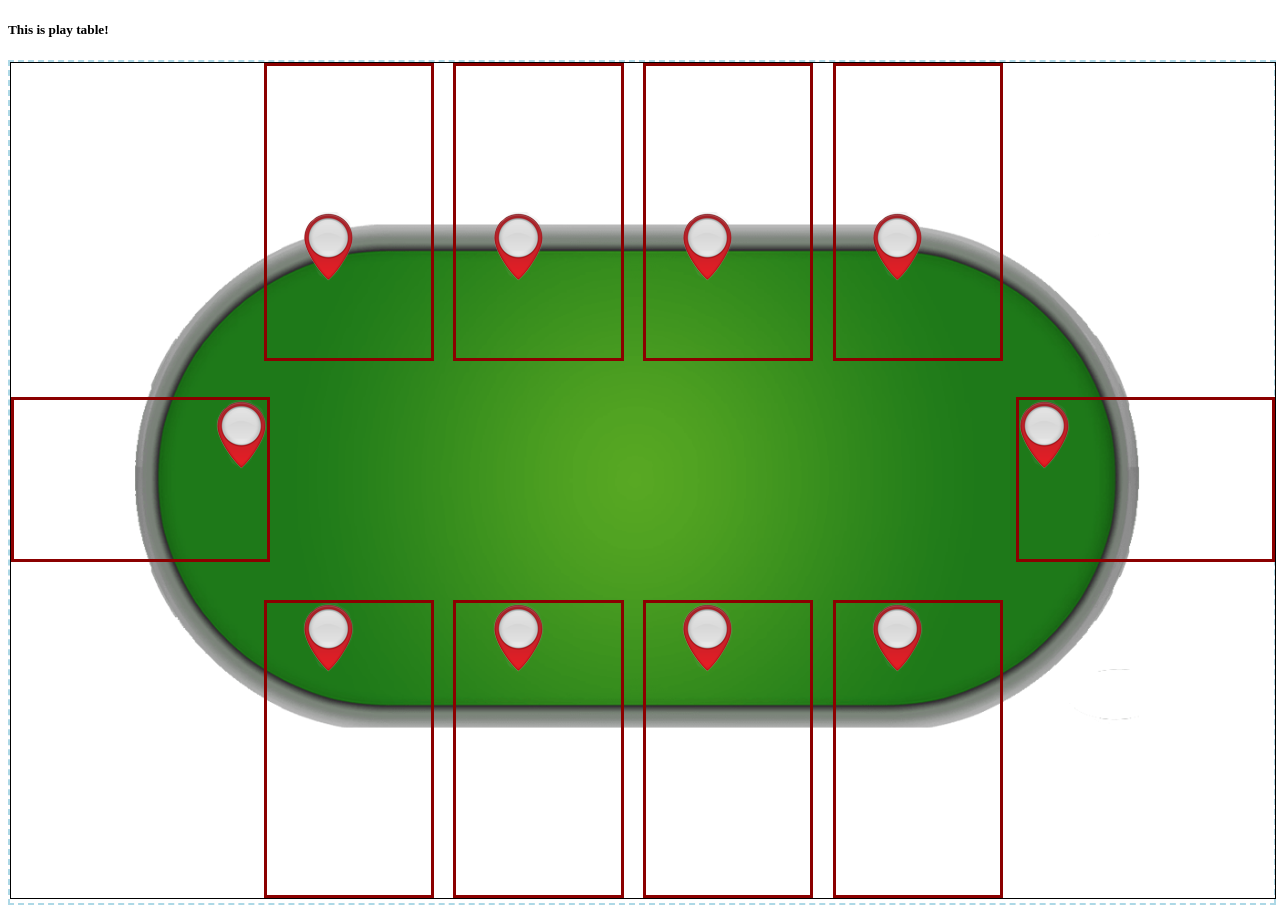
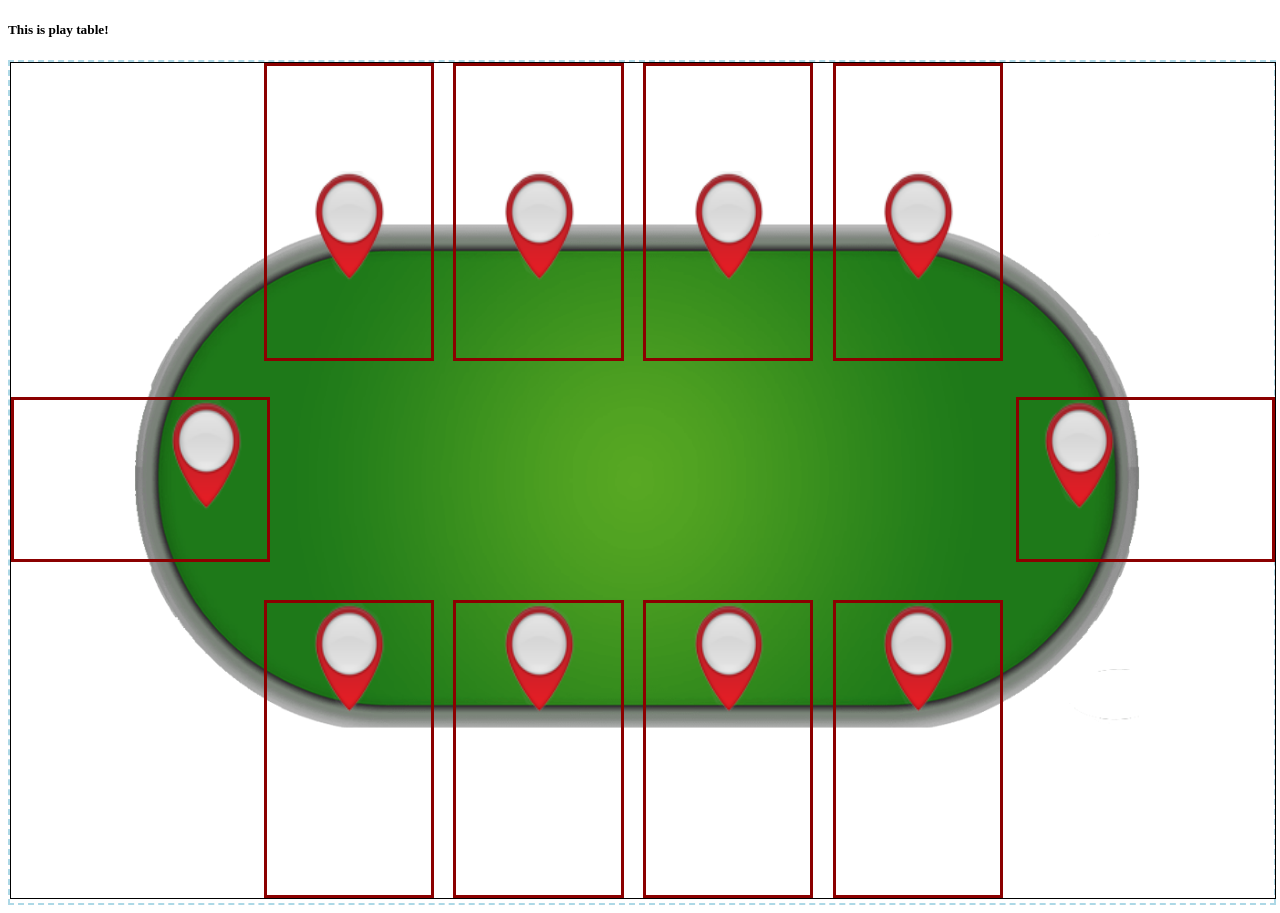
Before and after one commit to SG-Poul/poker-test-interface-Angular-4, an Angular app: page / in a window 1280 px wide. Built offline with nearby package versions, Linux system fonts and the light colour scheme.

Commit message:
move positions btns to btnBase, fix btnBase class

```diff
--- a/src/app/modules/play-table/players.component.css
+++ b/src/app/modules/play-table/players.component.css
@@ -14,11 +14,28 @@
   border: 3px solid darkred;
   z-index: 1;
 }
-.btn_position-img{
+
+#playerPanel {
+  position: relative;
+  margin-top: 10%;
+  display: inline-block;
+  left: 24%;
+  width: 50%;
+  height: 0;
+  border: 2px double purple;
+  z-index: 2;
+  padding-bottom: 40%;
+
+}
+#playerPanel-img {
+  position: absolute;
+  max-width: 100%;
   height: auto;
-  max-width: 100%;
-  position: absolute;
+  z-index: 2;
 }
+
+/* PLAYERS POSITIONS */
+
 #p0 {
   top: 0;
   left: 20%;
@@ -64,45 +81,7 @@
   height: 19%;
 }
 
-#p0 .btn_position-img, #p1 .btn_position-img, #p2 .btn_position-img, #p3 .btn_position-img {
-  bottom: 26%;
-  left: 22%;
-}
-#p5 .btn_position-img, #p6 .btn_position-img, #p7 .btn_position-img, #p8 .btn_position-img {
-  top: 0;
-  left: 22%;
-}
-#p4 .btn_position-img {
-  top: 0;
-  left: 0;
-  width: auto;
-  max-height: 100%;
-}
-#p9 .btn_position-img {
-    top: 0;
-    right: 0;
-  width: auto;
-  max-height: 100%;
-}
-
-#playerPanel {
-  position: relative;
-  margin-top: 10%;
-  display: inline-block;
-  left: 24%;
-  width: 50%;
-  height: 0;
-  border: 2px double purple;
-  z-index: 2;
-  padding-bottom: 40%;
-
-}
-#playerPanel-img {
-  position: absolute;
-  max-width: 100%;
-  height: auto;
-  z-index: 2;
-}
+/* BUTTONS */
 
 .btn_ok-img {
   position: absolute;
@@ -128,3 +107,30 @@
   height: 28%;
   z-index: 3;
 }
+
+.btn_position-img{
+  width: 43%;
+  height: 38%;
+  position: absolute;
+}
+
+#p0 .btn_position-img, #p1 .btn_position-img, #p2 .btn_position-img, #p3 .btn_position-img {
+  bottom: 26%;
+  left: 29%;
+}
+#p5 .btn_position-img, #p6 .btn_position-img, #p7 .btn_position-img, #p8 .btn_position-img {
+  top: 0;
+  left: 29%;
+}
+#p4 .btn_position-img {
+  top: 0;
+  left: 10%;
+  width: 28%;
+  height: 70%;
+}
+#p9 .btn_position-img {
+  top: 0;
+  right: 10%;
+  width: 28%;
+  height: 70%;
+}
--- a/src/app/modules/play-table/players.component.html
+++ b/src/app/modules/play-table/players.component.html
@@ -1,12 +1,11 @@
 <div id="base">
   <div *ngFor="let player of players" class="players" id="p{{player.position}}">
     <div *ngIf="displayPositions && player.empty">
-        <img src="../../../assets/img/btn_position_0.png"
-             class="btn_position-img"
-             (mouseover)="btnLocationOver($event)"
-             (mousedown)="btnLocationDown($event)"
-             (mouseup)="btnLocationUp($event, player)"
-             (mouseleave)="btnLocationOut($event)">
+        <img [src]="b_Position.srcNone" [class]="b_Position.cssClass"
+             (mouseover)="b_Position.onOver($event)"
+             (mousedown)="b_Position.onDown($event)"
+             (mouseleave)="b_Position.onOut($event)"
+             (mouseup)="b_Position.onUp($event, player)">
       </div>
   </div>
 
--- a/src/app/modules/play-table/players.component.ts
+++ b/src/app/modules/play-table/players.component.ts
@@ -31,6 +31,7 @@ export class PlayersComponent {
   players = PLAYERS;
   currentPlayer: Player;
 
+  b_Position = new ButtonBase('position', this.selectPlayer.bind(this), 'player');
   b_Ok = new ButtonBase('ok', this.panelSave.bind(this), 'player');
   b_Deny = new ButtonBase('deny', this.panelClose.bind(this), 'player');
   b_Delete = new ButtonBase('delete', this.panelDelete.bind(this), 'player');
@@ -42,14 +43,14 @@ export class PlayersComponent {
     // player.empty = false;
   }
 
-  panelSave(event, player): void {
+  panelSave(player): void {
     console.error('Densta: $', 'Method: save');
   }
-  panelClose(event, player): void {
+  panelClose(player): void {
     console.error('Densta: $', 'Method: close');
     this.displayPlayersPanel = false;
   }
-  panelDelete(event, player): void {
+  panelDelete(player): void {
     console.error('Densta: $', 'Method: delete');
     this.displayPlayersPanel = false;
   }
--- a/src/app/tools/buttonBase.ts
+++ b/src/app/tools/buttonBase.ts
@@ -39,7 +39,7 @@ export class ButtonBase {
 
   onUp(event, argument): void {
     event.target.setAttribute('src', this.srcNone);
-    this.action(event, argument);
+    this.action(argument);
   }
 
   onOut(event): void {
```
